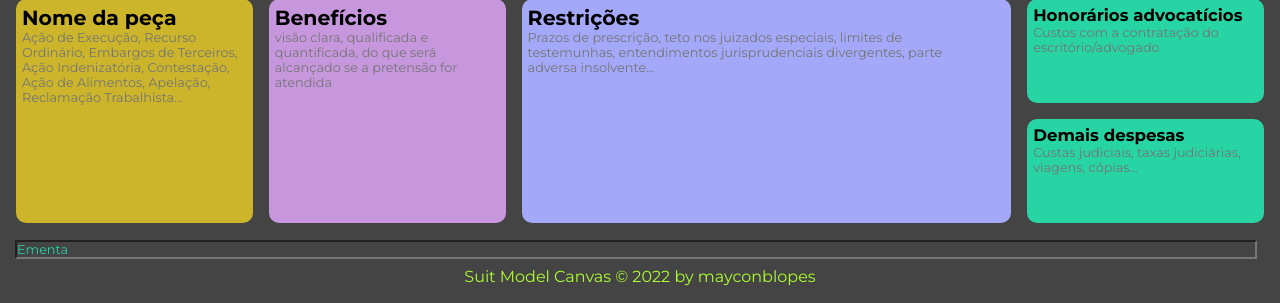
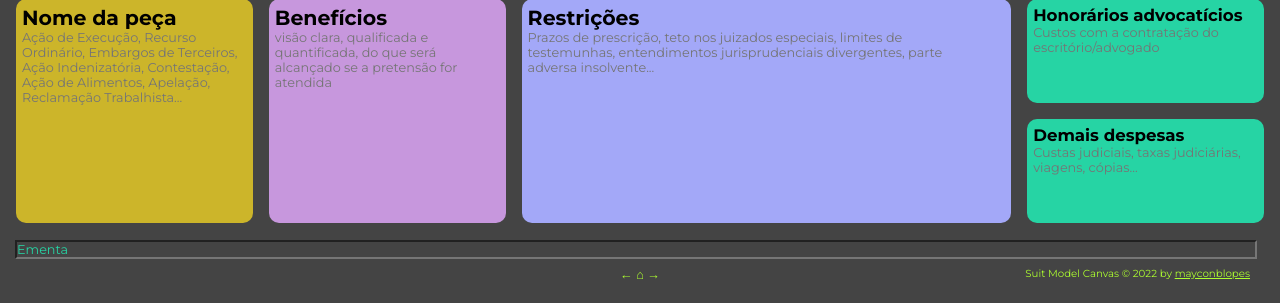
Before and after one commit to mayconblopes/Suit_Model_Canvas, a Django app: page /smc/32 in a window 1280 px wide. Shown: the part 497-800 px from the top of the page. Run offline with Django 4.2, Linux system fonts and the light colour scheme; data comes from the database, SQL or seed files in the repository; some libraries are stand-ins or nearby versions.

Commit message:
nav menu at footer

```diff
--- a/templates/smc.html
+++ b/templates/smc.html
@@ -162,7 +162,16 @@
         </form>
     </footer>
 
-    <footer class="smc-message">Suit Model Canvas &copy; 2022 by <a href="https://github.com/mayconblopes">mayconblopes</a></footer>
+    <footer class="end-footer">
+        <p></p>
+        <nav class="menu">
+            <a href="./{{prev}}">←</a>
+            <a href="/">⌂</a>
+            <a href="./{{prox}}">→</a>
+        </nav>
+        <p class="smc-message">Suit Model Canvas &copy; 2022 by <a href="https://github.com/mayconblopes">mayconblopes</a></p>
+
+    </footer>
 
 </body>
 
--- a/templates/static/smc.css
+++ b/templates/static/smc.css
@@ -139,9 +139,28 @@ textarea::-webkit-scrollbar-thumb {
     margin: 8px;
 }
 
+.end-footer {
+    width: 100vw;
+    display: grid;
+    grid-template-rows: 1fr;
+    grid-template-columns: 1fr 1fr 1fr;
+
+}
+
 .smc-message, .smc-message a {
+    text-align: right;
+    margin-top: 8px;
+    margin-right: 15px;
+    color: greenyellow;
+    font-size: 0.8vw;
+}
+
+.menu, .menu a {
+    text-decoration: none;
     text-align: center;
     margin-top: 8px;
     color: greenyellow;
     text-decoration: none;
+    font-size: 1vw;
+
 }
```
